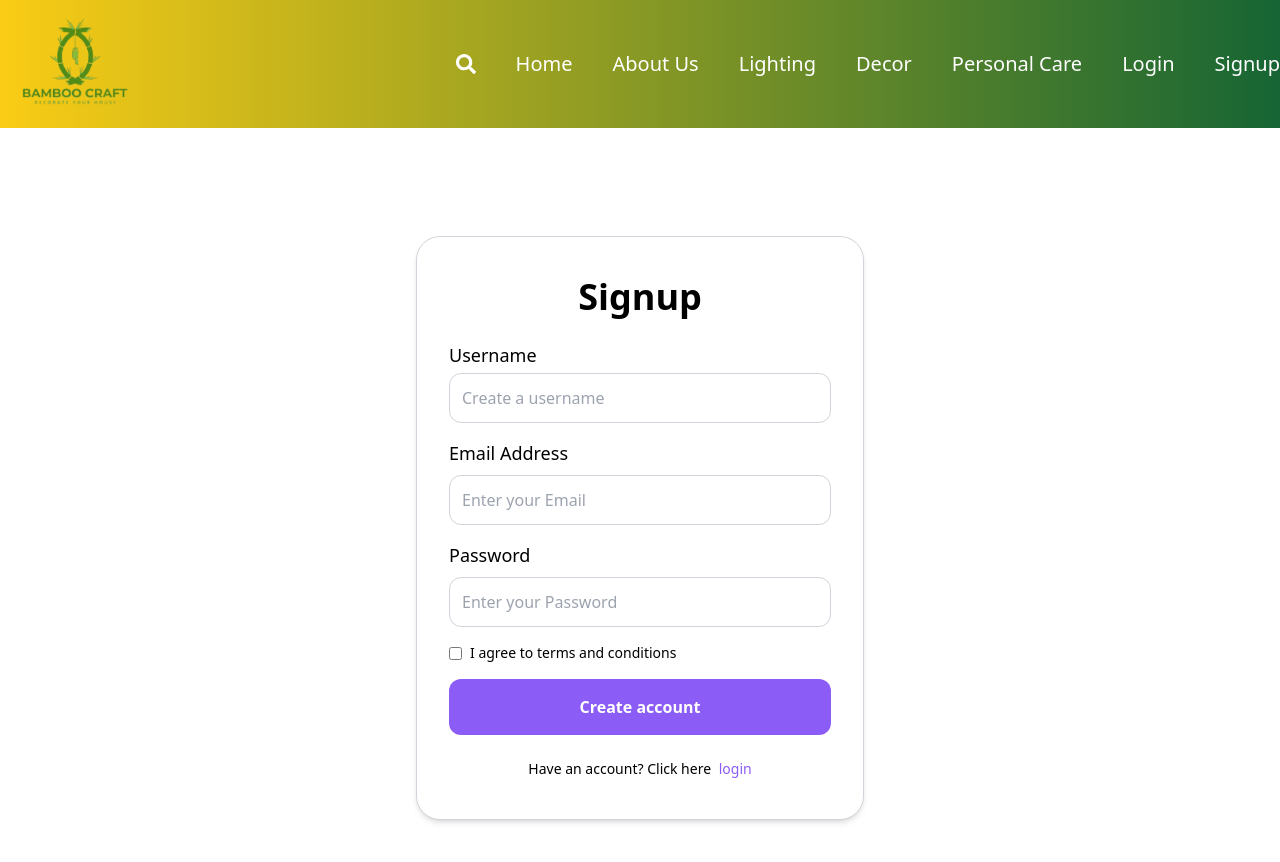
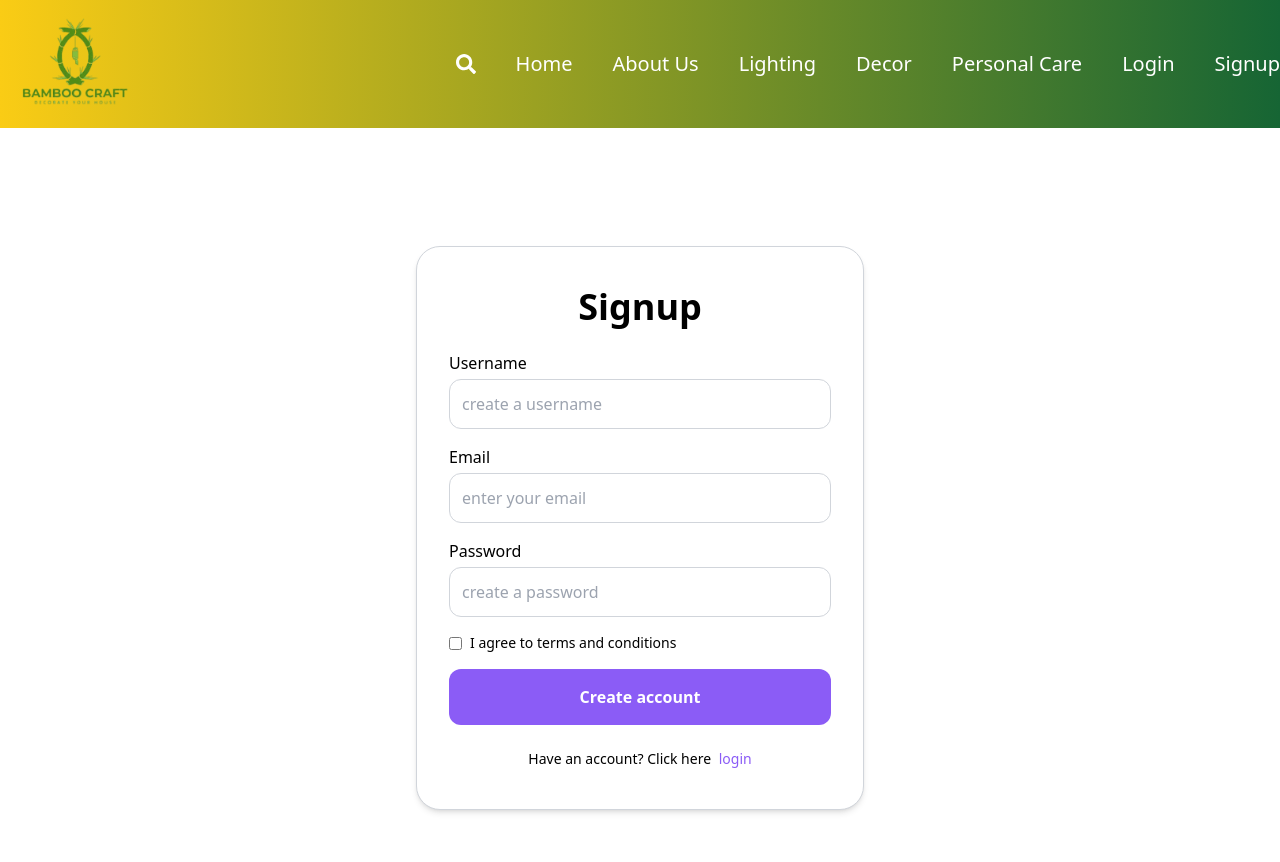
Before and after one commit to deekxa/bamboo-craft, a React (Create React App) app: page /signup in a window 1280 px wide. Shown: the top 862 px of the page. Built offline with nearby package versions, Linux system fonts and the light colour scheme.

Commit message:
feat: refine signupform

```diff
--- a/src/App.js
+++ b/src/App.js
@@ -2,9 +2,10 @@
 
 import { BrowserRouter } from "react-router-dom";
 import { Route, Routes } from "react-router-dom";
-import Form from "./components/login";
-import Signup from "./components/signup";
+
 import HomePage from "./components/Home";
+import Form from "./components/Login";
+import Signup from "./components/Signup";
 
 
 function App() {
--- a/src/components/signup.js
+++ b/src/components/Signup.jsx
@@ -1,46 +1,49 @@
 import React from 'react';
 import Navbar from './navbar/Navbar';
-export default function Signup()
- {
+export default function Signup(){
+const formFields=[
+  {
+    label:'Username',
+    placeholder:'create a username',
+    type:'text',
+    name:'username'
+  },
+  {
+    label:'Email',
+    placeholder:'enter your email',
+    type:'text',
+    name:'email'
+  },
+  {
+    label:'Password',
+    placeholder:'create a password',
+    type:'password',
+    name:'password'
+
+  },
+]
   return(
     <div>
         <Navbar />
   <div className="flex items-center justify-center w-full h-screen">
     <div className="bg-white px-8 py-10 rounded-3xl border border-gray-300 shadow-md max-w-md w-full">
       <h1 className=" flex justify-center text-4xl font-semibold">Signup</h1>
+      <div className="mt-6 space-y-4">
+        {formFields.map((field,index)=>(
+         <div key={index}><label>{field.label}</label>
+         <input className="w-full p-3 mt-1 border border-gray-300 rounded-xl bg-transparent"
+ placeholder={field.placeholder}
+ name={field.name}
+ type={field.type}
+ />
+         </div>
+        ))}
 
-
-      <div className="mt-6 space-y-4">
-      <div>
-          <label className="block text-lg font-medium">Username</label>
-          <input
-            className="w-full p-3 mt-1 border border-gray-300 rounded-xl bg-transparent"
-            placeholder="Create a username"
-          />
-        </div>
-
-
-        <div>
-          <label className="block text-lg font-medium">Email Address</label>
-          <input
-            className="w-full p-3 mt-2 border border-gray-300 rounded-xl bg-transparent"
-            placeholder="Enter your Email"
-          />
-        </div>
-        <div>
-          <label className="block text-lg font-medium">Password</label>
-          <input
-            className="w-full p-3 mt-2 border border-gray-300 rounded-xl bg-transparent"
-            placeholder="Enter your Password"
-            type="password"
-          />
-        </div>
         <div className="flex justify-between items-center">
           <div className="flex items-center">
             <input type="checkbox" id="terms and conditio" />
             <label className="ml-2 text-sm" htmlFor="remember">I agree to terms and conditions</label>
           </div>
-
         </div>
         <div className="flex flex-col gap-4">
           <button className="py-4 rounded-xl bg-violet-500 text-white font-bold transition-transform transform hover:scale-105">Create account</button>
--- a/src/components/navbar/Navbar.jsx
+++ b/src/components/navbar/Navbar.jsx
@@ -21,7 +21,7 @@ const Navbar = () => {
             <div>Decor</div>
             <div>Personal Care</div>
 
-          <div> <Link to="/login">Login</Link> </div>           <div> <Link to="/Sign up">Signup</Link> </div>
+          <div> <Link to="/login">Login</Link> </div>           <div> <Link to="/signup">Signup</Link> </div>
 
 
         </div>
```
Also changed, not shown: src/components/Login.jsx (renamed from src/components/login.js).
